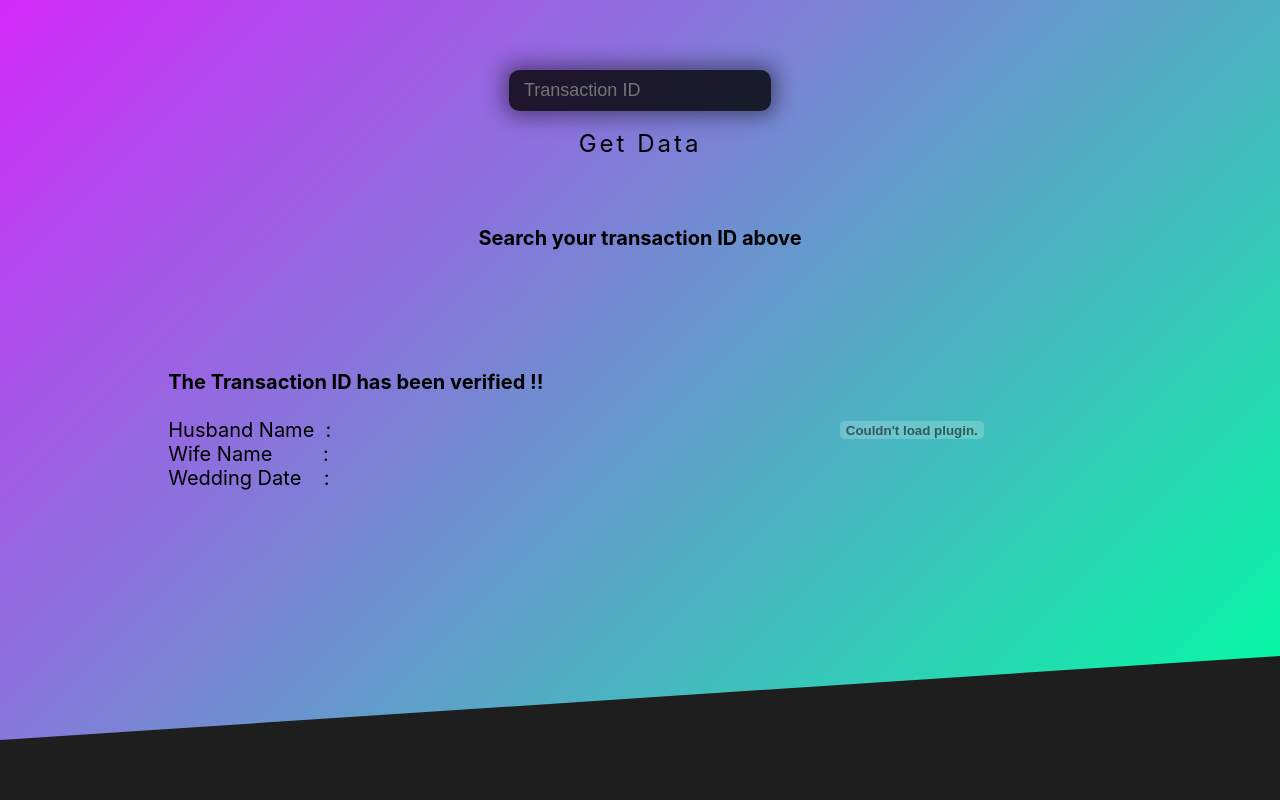
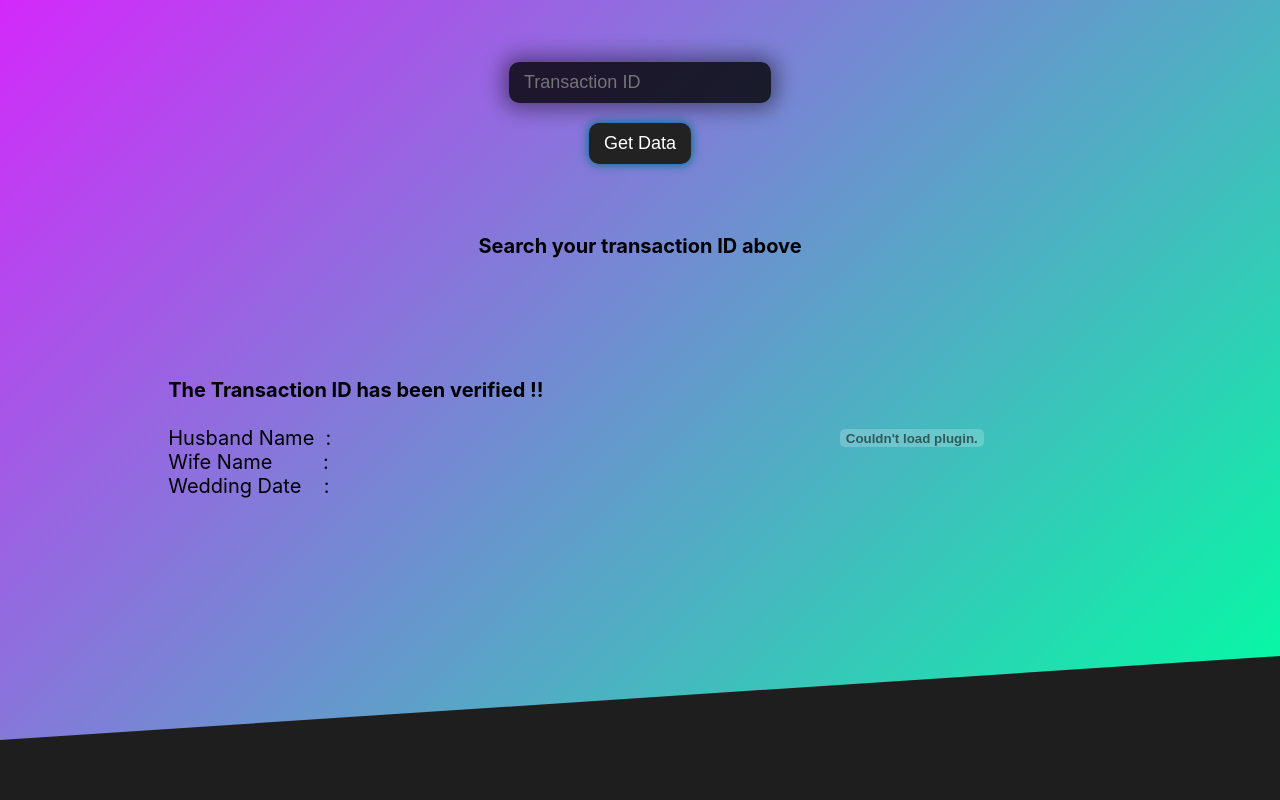
Before and after one commit to ankitzm/solana-wedding, a React (Create React App) app: page / in a window 1280 px wide. Shown: the part 980-1780 px from the top of the page. Built offline with nearby package versions, Linux system fonts and the light colour scheme.

Commit message:
design fixed

```diff
--- a/src/core/btn/btn.css
+++ b/src/core/btn/btn.css
@@ -1,10 +1,13 @@
-/* .btn {
+.btn {
+	position: relative;
 	border: none;
 	padding: 10px 15px;
 	margin: 10px;
 	border-radius: 10px;
 	font-size: 18px;
     cursor: pointer;
+	overflow: hidden;
+	transition: 0.2s;
 }
 
 .dark {
@@ -27,11 +30,9 @@
 .light:hover {
     transition: 0.1s all;
     box-shadow: 0 0 15px 1px rgba(45, 213, 255, 0.719);
-} */
+}
 
-
-a{
-	position: relative;
+/* .btn {
     display: inline-block;
 	padding: 8px 15px;
     color: #000;
@@ -39,35 +40,33 @@ a{
 	text-decoration: none;
 	font-size: 24px;
 	background-color: transparent;
-	overflow: hidden;
-	transition: 0.2s;
-}
+} */
 
-a span{
+.btn span{
 	position: absolute;
 	display: block;
 }
 
-a span:nth-child(1){
+.btn span:nth-child(1){
 	top: 0;
 	left: -100%;
 	width: 100%;
 	height: 2px;
 	background: linear-gradient(90deg,transparent,#DC1FFF)
 }
-a:hover span:nth-child(1){
+.btn:hover span:nth-child(1){
 	left: 100%;
 	transition: 1s;
 }
 
-a span:nth-child(3){
+.btn span:nth-child(3){
 	bottom: 0;
 	right: -100%;
 	width: 100%;
 	height: 2px;
 	background: linear-gradient(270deg,transparent,#DC1FFF)
 }
-a:hover span:nth-child(3){
+.btn:hover span:nth-child(3){
 	right: 100%;
 	transition: 1s;
 	transition-delay:0.05s;
--- a/src/core/btn/btn.js
+++ b/src/core/btn/btn.js
@@ -5,13 +5,13 @@ function CoreBTN({ type, text, onClick, id }) {
         {/* <button id={id} onClick={onClick} className={`btn ${type}`}>
             {text}
         </button> */
-        <a id={id} onClick={onClick} className={`btn ${type}`}>
+        <button id={id} onClick={onClick} className={`btn ${type}`}>
             <span></span>
             <span></span>
             <span></span>
             <span></span>
             {text}
-        </a>
+        </button>
         }</>
     )
 }
```
